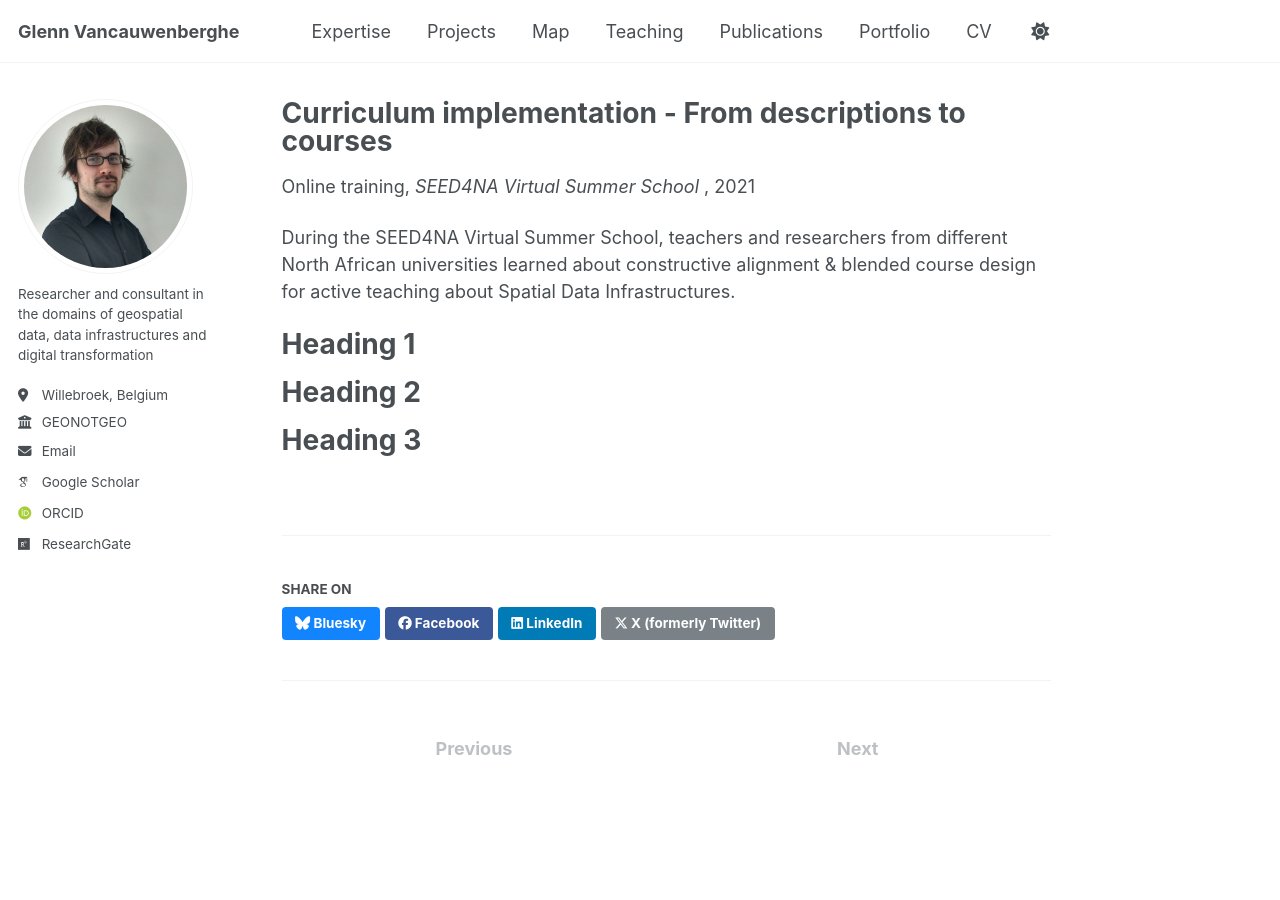
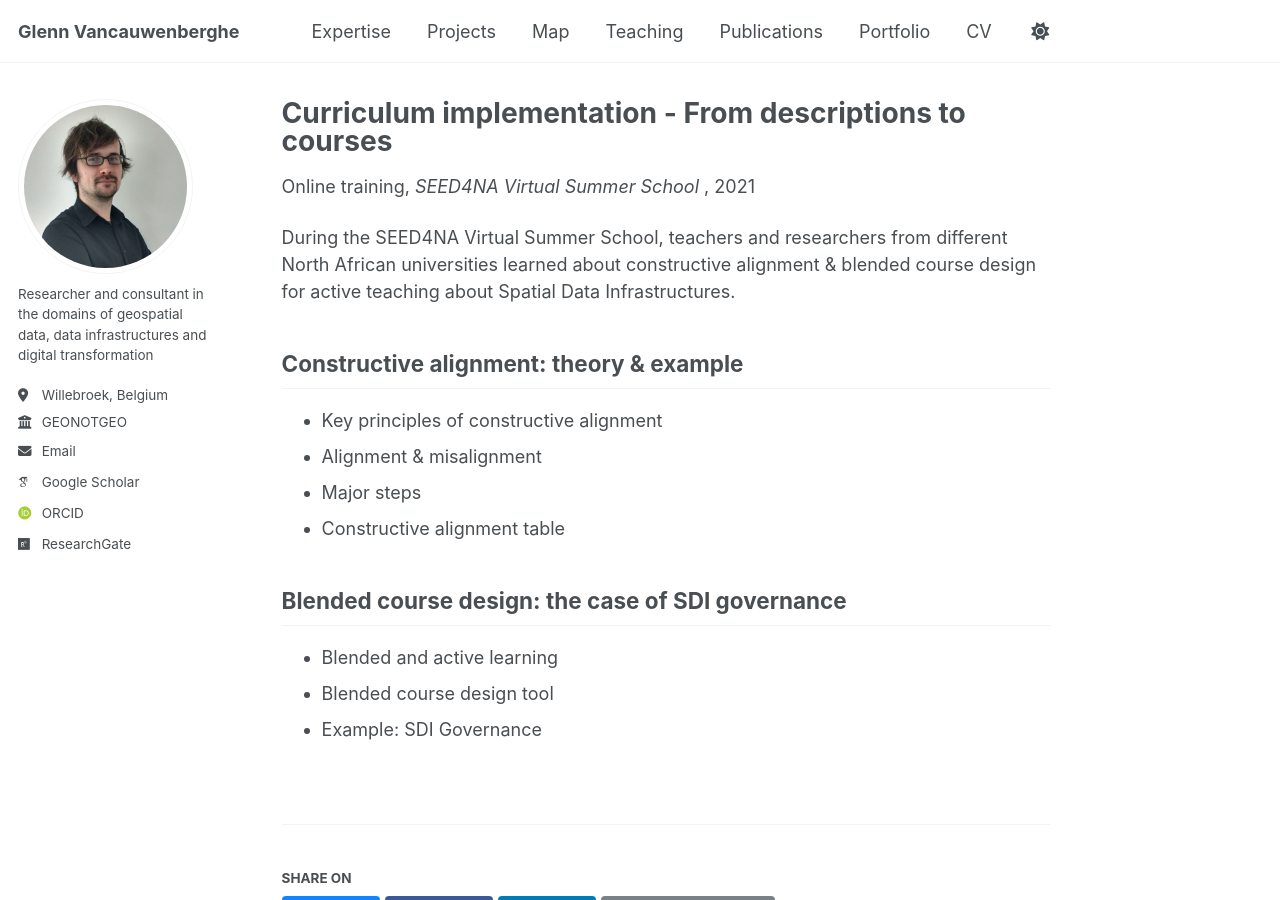
Before and after one commit to GVancauwenberghe/gvancauwenberghe.github.io, a Jekyll site: the page built from _teaching/teaching-15.md, in a window 1280 px wide and 900 px high. Built offline with Jekyll 4.4.1, drawn with Linux system fonts in a browser that asks for light colours; some web fonts are replaced.

Commit message:
Update teaching-15.md

```diff
--- a/_teaching/teaching-15.md
+++ b/_teaching/teaching-15.md
@@ -10,11 +10,13 @@ location: "Online"
 
 During the SEED4NA Virtual Summer School, teachers and researchers from different North African universities learned about constructive alignment & blended course design for active teaching about Spatial Data Infrastructures.
 
-Heading 1
-======
+## Constructive alignment: theory & example
+* Key principles of constructive alignment
+* Alignment & misalignment
+* Major steps
+* Constructive alignment table
 
-Heading 2
-======
-
-Heading 3
-======
+## Blended course design: the case of SDI governance
+* Blended and active learning
+* Blended course design tool
+* Example: SDI Governance
```
